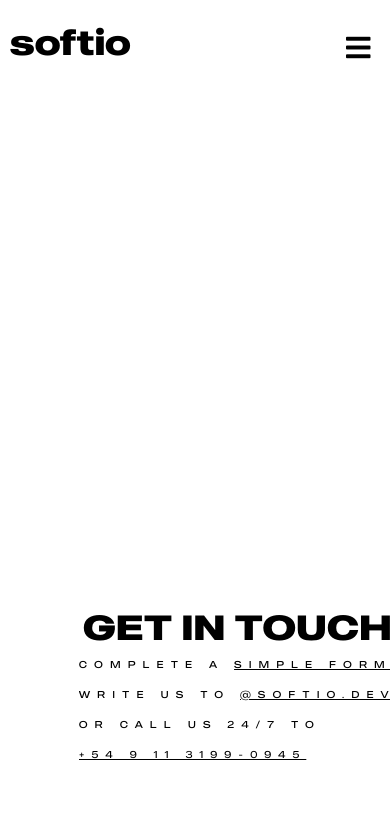
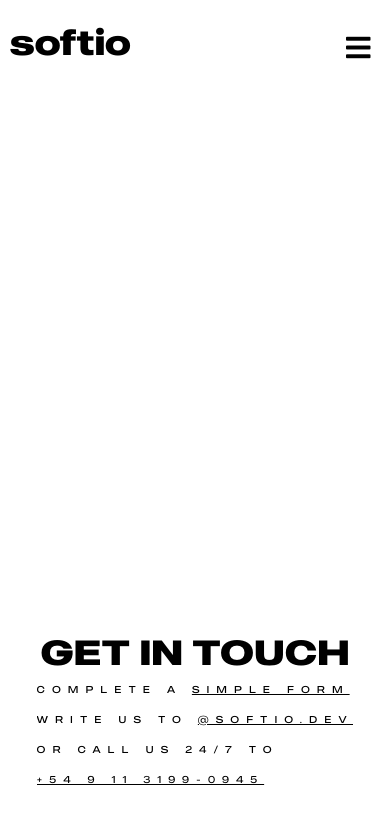
Before and after one commit to AgusLez/proyecto-softio, a plain HTML site: page contact.html in a window 390 px wide. Drawn offline with Linux system fonts and the light colour scheme.

Commit message:
fixed the contact mobile page

```diff
--- a/styles/contact.css
+++ b/styles/contact.css
@@ -44,6 +44,9 @@ br {
     min-height: 90vh;
     margin-top: 0;
     margin-left: 0;
+    position: relative;
+    left: 0;
+    bottom: 0;
   }
 
   h1 {
```
